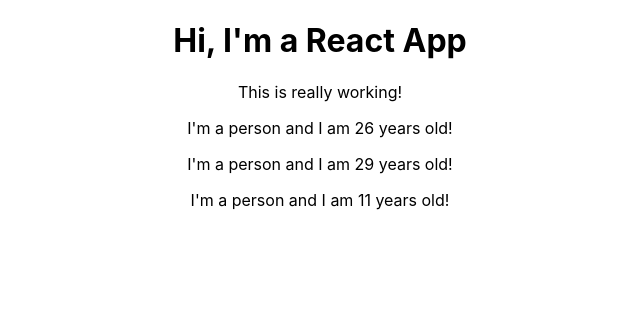
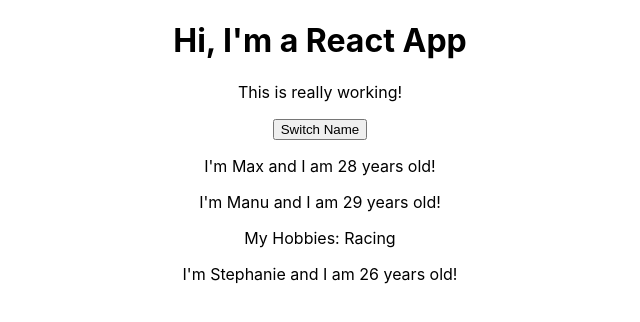
Before and after one commit to mixmash11/React_Complete_Guide, a React (Create React App) app in the folder Lab/Section_3/section-three/: page / in a window 1280 px wide. Shown: the top 322 px of the page, without its empty margins (320-960 px from the left). Built offline with nearby package versions, Linux system fonts and the light colour scheme.

Commit message:
- more notes from section 3

```diff
--- a/Lab/Section_3/section-three/src/App.js
+++ b/Lab/Section_3/section-three/src/App.js
@@ -4,14 +4,36 @@
 import Person from './Person/Person';
 
 class App extends Component {
+    state = {
+        persons: [
+            {"name": "Max", age: 28},
+            {"name": "Manu", age: 29},
+            {"name": "Stephanie", age: 26},
+        ]
+    };
+
+    switchNameHander = () => {
+        console.log("Was clicked!");
+        // DON'T DO THIS: this.state.persons[0] = "Maximilian";
+        this.setState({
+            persons:
+                [
+                    {"name": "Maximilian", age: 28},
+                    {"name": "Manu", age: 29},
+                    {"name": "Stephanie", age: 32},
+                ]
+        } )
+    }
+
     render() {
         return (
             <div className="App">
                 <h1>Hi, I'm a React App</h1>
                 <p>This is really working!</p>
-                <Person/>
-                <Person/>
-                <Person/>
+                <button onClick={this.switchNameHander}>Switch Name</button>
+                <Person name={this.state.persons[0].name} age={this.state.persons[0].age}/>
+                <Person name={this.state.persons[1].name} age={this.state.persons[1].age}>My Hobbies: Racing</Person>
+                <Person name={this.state.persons[2].name} age={this.state.persons[2].age}/>
             </div>
         )
     }
--- a/Lab/Section_3/section-three/src/Person/Person.js
+++ b/Lab/Section_3/section-three/src/Person/Person.js
@@ -1,8 +1,13 @@
 // Person.js
 import React from 'react';
 
-const person = () => {
-    return <p>I'm a person and I am {Math.floor(Math.random() * 30)} years old!</p>
+const person = (props) => {
+    return (
+        <div>
+            <p>I'm {props.name} and I am {props.age} years old!</p>
+            <p>{props.children}</p>
+        </div>
+    )
 };
 
 export default person;
```
Also changed, not shown: 1 other file (tests, documents, lock files or other folders).
